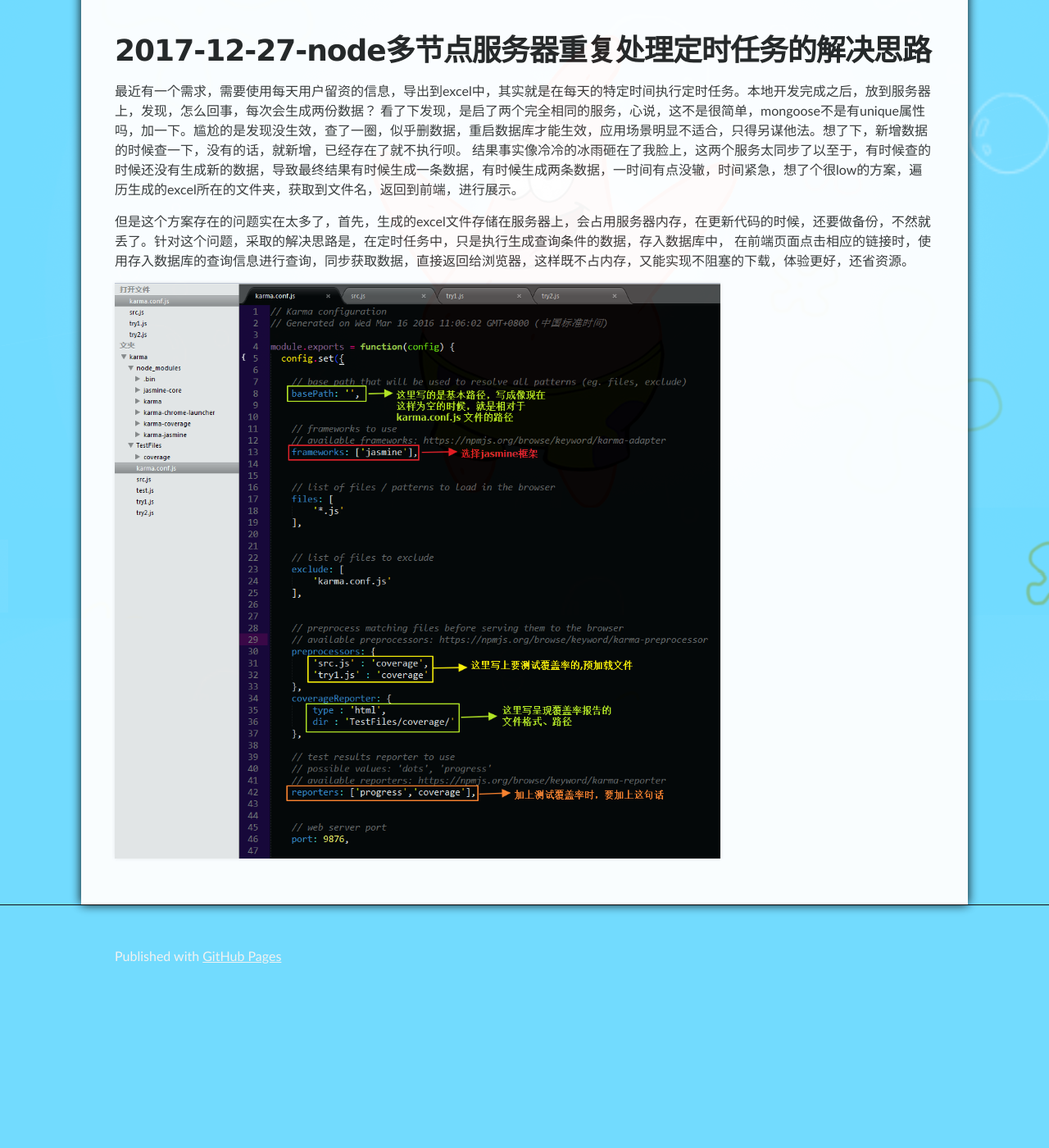
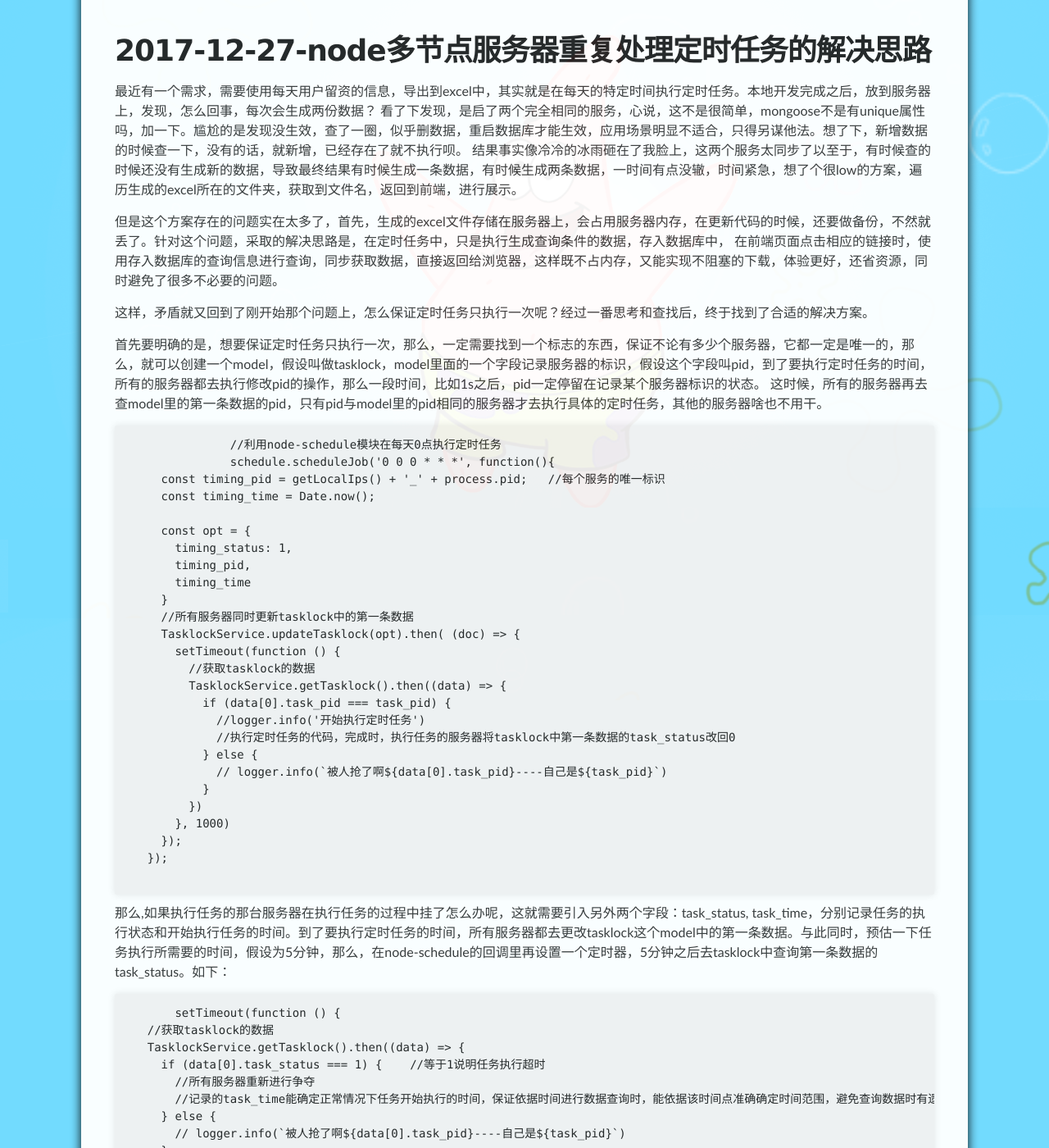
Before and after one commit to wznonstop/wznonstop.github.io, a Jekyll site: the page built from _posts/2017-12-27-node多节点服务器重复处理定时任务的解决思路.md, in a window 1280 px wide and 1400 px high, scrolled down 250 px. Shown: the whole window at 82% size. Built offline with Jekyll 4.4.1, drawn with Linux system fonts in a browser that asks for light colours; before the commit the page ends 1483 px from its top, so only the background shows below that; some of the changed text lies outside the part shown.

Commit message:
完成定时任务篇

````diff
--- a/_posts/2017-12-27-node多节点服务器重复处理定时任务的解决思路.md
+++ b/_posts/2017-12-27-node多节点服务器重复处理定时任务的解决思路.md
@@ -11,8 +11,57 @@ title: node多节点服务器重复处理定时任务的解决思路
 结果事实像冷冷的冰雨砸在了我脸上，这两个服务太同步了以至于，有时候查的时候还没有生成新的数据，导致最终结果有时候生成一条数据，有时候生成两条数据，一时间有点没辙，时间紧急，想了个很low的方案，遍历生成的excel所在的文件夹，获取到文件名，返回到前端，进行展示。
 
 但是这个方案存在的问题实在太多了，首先，生成的excel文件存储在服务器上，会占用服务器内存，在更新代码的时候，还要做备份，不然就丢了。针对这个问题，采取的解决思路是，在定时任务中，只是执行生成查询条件的数据，存入数据库中，
-在前端页面点击相应的链接时，使用存入数据库的查询信息进行查询，同步获取数据，直接返回给浏览器，这样既不占内存，又能实现不阻塞的下载，体验更好，还省资源。
+在前端页面点击相应的链接时，使用存入数据库的查询信息进行查询，同步获取数据，直接返回给浏览器，这样既不占内存，又能实现不阻塞的下载，体验更好，还省资源，同时避免了很多不必要的问题。
 
+这样，矛盾就又回到了刚开始那个问题上，怎么保证定时任务只执行一次呢？经过一番思考和查找后，终于找到了合适的解决方案。
 
+首先要明确的是，想要保证定时任务只执行一次，那么，一定需要找到一个标志的东西，保证不论有多少个服务器，它都一定是唯一的，那么，就可以创建一个model，假设叫做tasklock，model里面的一个字段记录服务器的标识，假设这个字段叫pid，到了要执行定时任务的时间，所有的服务器都去执行修改pid的操作，那么一段时间，比如1s之后，pid一定停留在记录某个服务器标识的状态。
+这时候，所有的服务器再去查model里的第一条数据的pid，只有pid与model里的pid相同的服务器才去执行具体的定时任务，其他的服务器啥也不用干。
 
-![tree](https://raw.githubusercontent.com/wznonstop/wznonstop.github.io/master/images/2016-03-18-1.png)
+```javascript
+		//利用node-schedule模块在每天0点执行定时任务
+		schedule.scheduleJob('0 0 0 * * *', function(){
+      const timing_pid = getLocalIps() + '_' + process.pid;   //每个服务的唯一标识
+      const timing_time = Date.now();
+
+      const opt = {
+        timing_status: 1,
+        timing_pid,
+        timing_time
+      }
+      //所有服务器同时更新tasklock中的第一条数据
+      TasklockService.updateTasklock(opt).then( (doc) => {
+        setTimeout(function () {
+          //获取tasklock的数据
+          TasklockService.getTasklock().then((data) => {
+            if (data[0].task_pid === task_pid) {
+              //logger.info('开始执行定时任务')
+              //执行定时任务的代码，完成时，执行任务的服务器将tasklock中第一条数据的task_status改回0
+            } else {
+              // logger.info(`被人抢了啊${data[0].task_pid}----自己是${task_pid}`)
+            }
+          })
+        }, 1000)
+      });
+    });
+
+```
+
+那么,如果执行任务的那台服务器在执行任务的过程中挂了怎么办呢，这就需要引入另外两个字段：task_status, task_time，分别记录任务的执行状态和开始执行任务的时间。到了要执行定时任务的时间，所有服务器都去更改tasklock这个model中的第一条数据。与此同时，预估一下任务执行所需要的时间，假设为5分钟，那么，在node-schedule的回调里再设置一个定时器，5分钟之后去tasklock中查询第一条数据的task_status。如下：
+
+```javascript
+	setTimeout(function () {
+    //获取tasklock的数据
+    TasklockService.getTasklock().then((data) => {
+      if (data[0].task_status === 1) {    //等于1说明任务执行超时
+        //所有服务器重新进行争夺
+        //记录的task_time能确定正常情况下任务开始执行的时间，保证依据时间进行数据查询时，能依据该时间点准确确定时间范围，避免查询数据时有遗漏
+      } else {
+        // logger.info(`被人抢了啊${data[0].task_pid}----自己是${task_pid}`)
+      }
+    })
+  }, 300000)
+```
+完成任务后，由执行任务的服务器去更改tasklock中第一条数据，将task_status重新至为0。如果5分钟后，查询到的task_status依然为1，那么就说明任务超时，执行任务的那台服务器可能遇到了什么奇怪的问题。这时候，就让所有服务器重新进行争夺，即去更改tasklock这个model中的第一条数据，将pid改为自己的特定标识，再在1s之后依据pid确定执行任务的服务器，然后执行具体任务。
+整个过程如下图：
+![timingtask](https://raw.githubusercontent.com/wznonstop/wznonstop.github.io/master/images/timingtask0.png)
````
Also changed, not shown: images/timingtask0.png (added), 1 other file.
